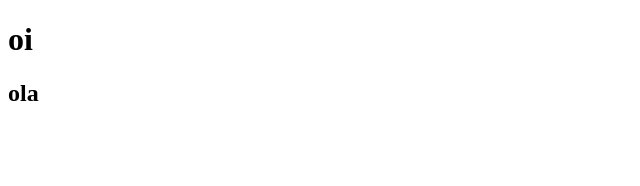
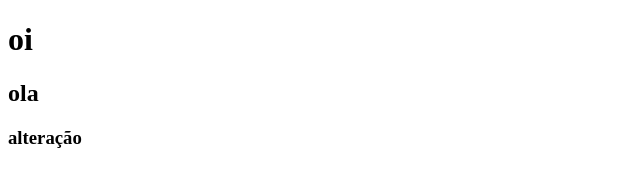
Before and after one commit to Luan338/fazendo-teste, a plain HTML site: page index.html in a window 1280 px wide. Shown: the whole page, without its empty margins (0-640 px from the left). Drawn offline with Linux system fonts and the light colour scheme.

Commit message:
coloquei um h3

```diff
--- a/index.html
+++ b/index.html
@@ -10,5 +10,6 @@
 <body>
     <h1>oi</h1>
     <h2>ola</h2>
+    <h3>alteração</h3>
 </body>
 </html>
```
